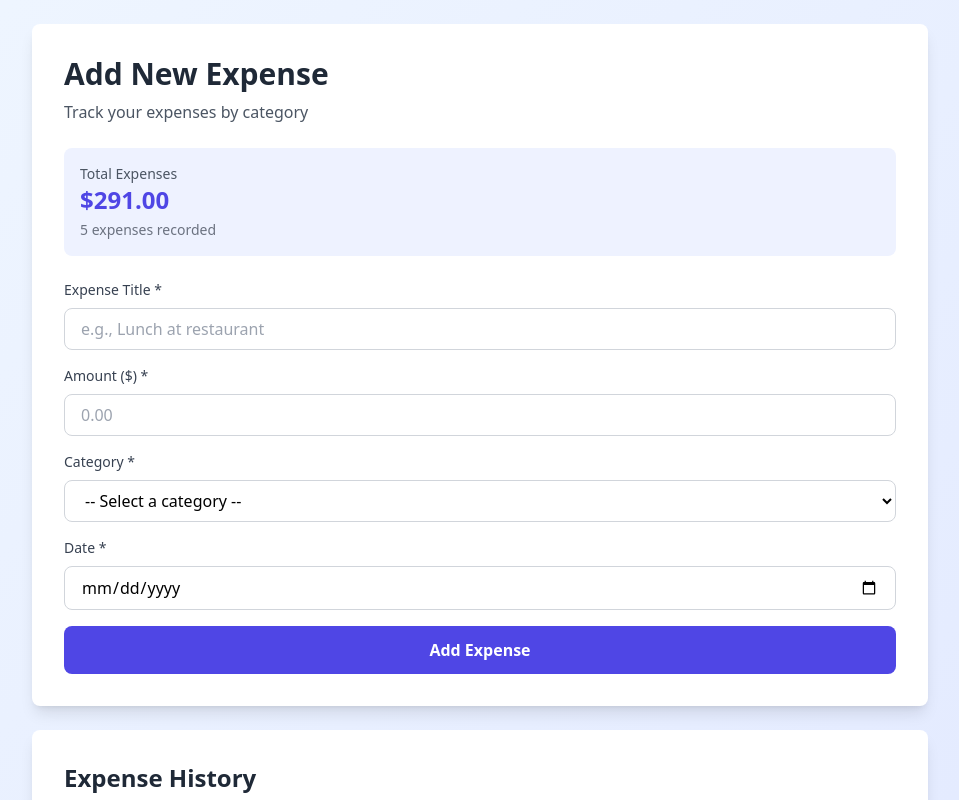
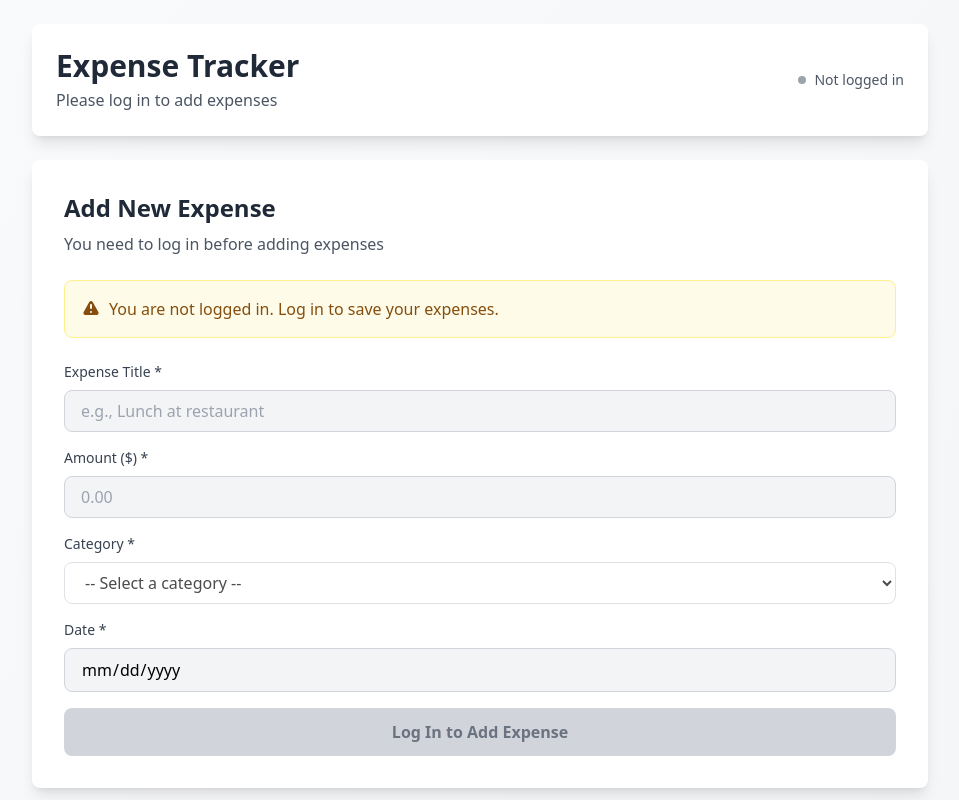
Before and after one commit to dhannan12/pilot-dev-test, a React (Vite) app: page / in a window 1280 px wide. Shown: the top 800 px of the page, without its empty margins (160-1119 px from the left). Built offline with nearby package versions, Linux system fonts and the light colour scheme.

Commit message:
feat: SCRUM-860 — UserAttemptsTo login authentication requirement

```diff
--- a/src/components/UserAttemptsTo.tsx
+++ b/src/components/UserAttemptsTo.tsx
@@ -1,9 +1,9 @@
 /**
- * UserAttemptsTo — Expense form with category validation
+ * UserAttemptsTo — Expense form with login authentication requirement
  *
- * Features: expense entry form, category selection validation, error messaging, real-time feedback, expense list display
+ * Features: unauthenticated access handling, login prompt, expense preview, authentication state simulation, guest mode restrictions
  *
- * Ticket: SCRUM-858 | Branch: proto/SCRUM-853
+ * Ticket: SCRUM-860 | Branch: proto/SCRUM-853
  */
 
 import { useState } from 'react'
@@ -27,99 +27,173 @@ const PREDEFINED_CATEGORIES = [
 ]
 
 const MOCK_EXPENSES: Expense[] = [
-  { id: '1', title: 'Grocery Shopping', amount: 85.50, category: 'Food', date: '2026-08-10' },
-  { id: '2', title: 'Gas Station', amount: 45.00, category: 'Transportation', date: '2026-08-09' },
-  { id: '3', title: 'Movie Tickets', amount: 28.00, category: 'Entertainment', date: '2026-08-08' },
-  { id: '4', title: 'Coffee Shop', amount: 12.50, category: 'Food', date: '2026-08-07' },
-  { id: '5', title: 'Electricity Bill', amount: 120.00, category: 'Utilities', date: '2026-08-06' },
+  { id: '1', title: 'Example: Grocery Shopping', amount: 85.50, category: 'Food', date: '2026-08-10' },
+  { id: '2', title: 'Example: Gas Station', amount: 45.00, category: 'Transportation', date: '2026-08-09' },
+  { id: '3', title: 'Example: Movie Tickets', amount: 28.00, category: 'Entertainment', date: '2026-08-08' },
+  { id: '4', title: 'Example: Coffee Shop', amount: 12.50, category: 'Food', date: '2026-08-07' },
+  { id: '5', title: 'Example: Electricity Bill', amount: 120.00, category: 'Utilities', date: '2026-08-06' },
 ]
 
 export default function UserAttemptsTo() {
-  const [expenses, setExpenses] = useState<Expense[]>(MOCK_EXPENSES)
+  // Simulate user authentication state (starts as not logged in)
+  const [isLoggedIn, setIsLoggedIn] = useState(false)
+  const [userName, setUserName] = useState('')
+  const [showLoginPrompt, setShowLoginPrompt] = useState(false)
+
+  const [expenses] = useState<Expense[]>(MOCK_EXPENSES)
   const [title, setTitle] = useState('')
   const [amount, setAmount] = useState('')
   const [category, setCategory] = useState('')
   const [date, setDate] = useState('')
-  const [error, setError] = useState('')
-  const [successMessage, setSuccessMessage] = useState('')
 
   const handleSubmit = (e: React.FormEvent) => {
     e.preventDefault()
 
-    // Clear previous messages
-    setError('')
-    setSuccessMessage('')
-
-    // Validate that title is provided
-    if (!title.trim()) {
-      setError('Please enter an expense title.')
+    // Check if user is logged in BEFORE attempting to add expense
+    if (!isLoggedIn) {
+      setShowLoginPrompt(true)
       return
     }
 
-    // Validate that amount is provided and valid
-    if (!amount || parseFloat(amount) <= 0) {
-      setError('Please enter a valid amount greater than 0.')
-      return
+    // If logged in, would normally add the expense (not implemented in this demo)
+    alert(`Expense "${title}" would be added for user: ${userName}`)
   }
 
-    // Validate that date is provided
-    if (!date) {
-      setError('Please select a date.')
-      return
+  const handleLogin = (e: React.FormEvent) => {
+    e.preventDefault()
+
+    if (userName.trim()) {
+      setIsLoggedIn(true)
+      setShowLoginPrompt(false)
+    }
   }
 
-    // CRITICAL VALIDATION: Category must be selected
-    if (!category) {
-      setError('Please select a category before adding the expense.')
-      return
-    }
-
-    // All validations passed - add the expense
-    const newExpense: Expense = {
-      id: Date.now().toString(),
-      title: title.trim(),
-      amount: parseFloat(amount),
-      category,
-      date,
-    }
-
-    setExpenses([newExpense, ...expenses])
-    setSuccessMessage(`Successfully added "${title}" to your expenses.`)
-
-    // Clear form
+  const handleLogout = () => {
+    setIsLoggedIn(false)
+    setUserName('')
     setTitle('')
     setAmount('')
     setCategory('')
     setDate('')
-
-    // Clear success message after 3 seconds
-    setTimeout(() => setSuccessMessage(''), 3000)
   }
 
   const totalExpenses = expenses.reduce((sum, exp) => sum + exp.amount, 0)
 
   return (
-    <section data-testid="user-attempts-to" className="min-h-screen bg-gradient-to-br from-blue-50 to-indigo-100 p-6">
+    <section data-testid="user-attempts-to" className="min-h-screen bg-gradient-to-br from-slate-50 to-gray-100 p-6">
       <div className="max-w-4xl mx-auto">
-        <div className="bg-white rounded-lg shadow-lg p-8 mb-6">
-          <h1 className="text-3xl font-bold text-gray-800 mb-2">Add New Expense</h1>
-          <p className="text-gray-600 mb-6">Track your expenses by category</p>
-
-          <div className="bg-indigo-50 p-4 rounded-lg mb-6">
-            <p className="text-sm text-gray-600">Total Expenses</p>
-            <p className="text-2xl font-bold text-indigo-600">${totalExpenses.toFixed(2)}</p>
-            <p className="text-sm text-gray-500 mt-1">{expenses.length} expense{expenses.length !== 1 ? 's' : ''} recorded</p>
+        {/* Header with Auth Status */}
+        <div className="bg-white rounded-lg shadow-lg p-6 mb-6">
+          <div className="flex items-center justify-between">
+            <div>
+              <h1 className="text-3xl font-bold text-gray-800">Expense Tracker</h1>
+              <p className="text-gray-600 mt-1">
+                {isLoggedIn
+                  ? `Welcome back, ${userName}!`
+                  : 'Please log in to add expenses'}
+              </p>
+            </div>
+            <div>
+              {isLoggedIn ? (
+                <div className="text-right">
+                  <div className="flex items-center gap-2 mb-2">
+                    <div className="w-2 h-2 bg-green-500 rounded-full"></div>
+                    <span className="text-sm text-gray-600">Logged in as</span>
+                  </div>
+                  <p className="font-semibold text-gray-800 mb-2">{userName}</p>
+                  <button
+                    onClick={handleLogout}
+                    data-testid="user-attempts-to-logout"
+                    className="text-sm text-red-600 hover:text-red-700 font-medium"
+                  >
+                    Log out
+                  </button>
+                </div>
+              ) : (
+                <div className="flex items-center gap-2">
+                  <div className="w-2 h-2 bg-gray-400 rounded-full"></div>
+                  <span className="text-sm text-gray-600">Not logged in</span>
+                </div>
+              )}
+            </div>
+          </div>
         </div>
 
-          {error && (
-            <div data-testid="user-attempts-to-error" className="p-4 bg-red-50 border border-red-200 rounded-lg mb-4">
-              <p className="text-red-700 font-medium">{error}</p>
+        {/* Login Prompt Modal */}
+        {showLoginPrompt && (
+          <div
+            data-testid="user-attempts-to-login-modal"
+            className="fixed inset-0 bg-black bg-opacity-50 flex items-center justify-center z-50 p-4"
+          >
+            <div className="bg-white rounded-lg shadow-2xl p-8 max-w-md w-full">
+              <div className="text-center mb-6">
+                <div className="w-16 h-16 bg-yellow-100 rounded-full flex items-center justify-center mx-auto mb-4">
+                  <svg className="w-8 h-8 text-yellow-600" fill="none" stroke="currentColor" viewBox="0 0 24 24">
+                    <path strokeLinecap="round" strokeLinejoin="round" strokeWidth={2} d="M12 9v2m0 4h.01m-6.938 4h13.856c1.54 0 2.502-1.667 1.732-3L13.732 4c-.77-1.333-2.694-1.333-3.464 0L3.34 16c-.77 1.333.192 3 1.732 3z" />
+                  </svg>
+                </div>
+                <h2 className="text-2xl font-bold text-gray-800 mb-2">Login Required</h2>
+                <p className="text-gray-600 mb-6">
+                  You must be logged in to add expenses. Please enter your name to continue.
+                </p>
+              </div>
+
+              <form onSubmit={handleLogin} className="space-y-4">
+                <div>
+                  <label htmlFor="username" className="block text-sm font-medium text-gray-700 mb-2">
+                    Your Name
+                  </label>
+                  <input
+                    id="username"
+                    type="text"
+                    data-testid="user-attempts-to-username"
+                    value={userName}
+                    onChange={(e) => setUserName(e.target.value)}
+                    placeholder="Enter your name"
+                    className="w-full px-4 py-2 border border-gray-300 rounded-lg focus:ring-2 focus:ring-blue-500 focus:border-transparent"
+                    autoFocus
+                  />
+                </div>
+
+                <div className="flex gap-3">
+                  <button
+                    type="button"
+                    onClick={() => setShowLoginPrompt(false)}
+                    data-testid="user-attempts-to-cancel"
+                    className="flex-1 px-4 py-2 border border-gray-300 text-gray-700 rounded-lg hover:bg-gray-50 font-medium transition-colors"
+                  >
+                    Cancel
+                  </button>
+                  <button
+                    type="submit"
+                    data-testid="user-attempts-to-login"
+                    className="flex-1 px-4 py-2 bg-blue-600 hover:bg-blue-700 text-white rounded-lg font-medium transition-colors"
+                  >
+                    Log In
+                  </button>
+                </div>
+              </form>
+            </div>
           </div>
         )}
 
-          {successMessage && (
-            <div data-testid="user-attempts-to-success" className="p-4 bg-green-50 border border-green-200 rounded-lg mb-4">
-              <p className="text-green-700 font-medium">{successMessage}</p>
+        {/* Expense Form */}
+        <div className="bg-white rounded-lg shadow-lg p-8 mb-6">
+          <h2 className="text-2xl font-bold text-gray-800 mb-2">Add New Expense</h2>
+          <p className="text-gray-600 mb-6">
+            {isLoggedIn
+              ? 'Fill in the details below to track your expense'
+              : 'You need to log in before adding expenses'}
+          </p>
+
+          {!isLoggedIn && (
+            <div data-testid="user-attempts-to-warning" className="p-4 bg-yellow-50 border border-yellow-200 rounded-lg mb-6">
+              <p className="text-yellow-800 font-medium flex items-center gap-2">
+                <svg className="w-5 h-5" fill="currentColor" viewBox="0 0 20 20">
+                  <path fillRule="evenodd" d="M8.257 3.099c.765-1.36 2.722-1.36 3.486 0l5.58 9.92c.75 1.334-.213 2.98-1.742 2.98H4.42c-1.53 0-2.493-1.646-1.743-2.98l5.58-9.92zM11 13a1 1 0 11-2 0 1 1 0 012 0zm-1-8a1 1 0 00-1 1v3a1 1 0 002 0V6a1 1 0 00-1-1z" clipRule="evenodd" />
+                </svg>
+                You are not logged in. Log in to save your expenses.
+              </p>
             </div>
           )}
 
@@ -135,7 +209,10 @@ export default function UserAttemptsTo() {
                 value={title}
                 onChange={(e) => setTitle(e.target.value)}
                 placeholder="e.g., Lunch at restaurant"
-                className="w-full px-4 py-2 border border-gray-300 rounded-lg focus:ring-2 focus:ring-indigo-500 focus:border-transparent"
+                disabled={!isLoggedIn}
+                className={`w-full px-4 py-2 border border-gray-300 rounded-lg focus:ring-2 focus:ring-blue-500 focus:border-transparent ${
+                  !isLoggedIn ? 'bg-gray-100 cursor-not-allowed' : ''
+                }`}
               />
             </div>
 
@@ -151,7 +228,10 @@ export default function UserAttemptsTo() {
                 value={amount}
                 onChange={(e) => setAmount(e.target.value)}
                 placeholder="0.00"
-                className="w-full px-4 py-2 border border-gray-300 rounded-lg focus:ring-2 focus:ring-indigo-500 focus:border-transparent"
+                disabled={!isLoggedIn}
+                className={`w-full px-4 py-2 border border-gray-300 rounded-lg focus:ring-2 focus:ring-blue-500 focus:border-transparent ${
+                  !isLoggedIn ? 'bg-gray-100 cursor-not-allowed' : ''
+                }`}
               />
             </div>
 
@@ -164,7 +244,10 @@ export default function UserAttemptsTo() {
                 data-testid="user-attempts-to-category"
                 value={category}
                 onChange={(e) => setCategory(e.target.value)}
-                className="w-full px-4 py-2 border border-gray-300 rounded-lg focus:ring-2 focus:ring-indigo-500 focus:border-transparent bg-white"
+                disabled={!isLoggedIn}
+                className={`w-full px-4 py-2 border border-gray-300 rounded-lg focus:ring-2 focus:ring-blue-500 focus:border-transparent bg-white ${
+                  !isLoggedIn ? 'bg-gray-100 cursor-not-allowed' : ''
+                }`}
               >
                 <option value="">-- Select a category --</option>
                 {PREDEFINED_CATEGORIES.map((cat) => (
@@ -185,45 +268,57 @@ export default function UserAttemptsTo() {
                 data-testid="user-attempts-to-date"
                 value={date}
                 onChange={(e) => setDate(e.target.value)}
-                className="w-full px-4 py-2 border border-gray-300 rounded-lg focus:ring-2 focus:ring-indigo-500 focus:border-transparent"
+                disabled={!isLoggedIn}
+                className={`w-full px-4 py-2 border border-gray-300 rounded-lg focus:ring-2 focus:ring-blue-500 focus:border-transparent ${
+                  !isLoggedIn ? 'bg-gray-100 cursor-not-allowed' : ''
+                }`}
               />
             </div>
 
             <button
               type="submit"
               data-testid="user-attempts-to-submit"
-              className="w-full bg-indigo-600 hover:bg-indigo-700 text-white font-semibold py-3 px-6 rounded-lg transition-colors duration-200"
+              className={`w-full font-semibold py-3 px-6 rounded-lg transition-colors duration-200 ${
+                isLoggedIn
+                  ? 'bg-blue-600 hover:bg-blue-700 text-white'
+                  : 'bg-gray-300 text-gray-500 cursor-not-allowed'
+              }`}
             >
-              Add Expense
+              {isLoggedIn ? 'Add Expense' : 'Log In to Add Expense'}
             </button>
           </form>
         </div>
 
+        {/* Example Expenses List */}
         <div className="bg-white rounded-lg shadow-lg p-8">
-          <h2 className="text-2xl font-bold text-gray-800 mb-4">Expense History</h2>
+          <h2 className="text-2xl font-bold text-gray-800 mb-2">Example Expenses</h2>
+          <p className="text-gray-600 mb-4">Preview of what expense tracking looks like</p>
+
+          <div className="bg-blue-50 p-4 rounded-lg mb-4">
+            <p className="text-sm text-gray-600">Total Example Expenses</p>
+            <p className="text-2xl font-bold text-blue-600">${totalExpenses.toFixed(2)}</p>
+            <p className="text-sm text-gray-500 mt-1">{expenses.length} example expense{expenses.length !== 1 ? 's' : ''}</p>
+          </div>
+
           <ul data-testid="user-attempts-to-list" className="space-y-3">
-            {expenses.length === 0 ? (
-              <li className="text-center text-gray-500 py-8">No expenses recorded yet</li>
-            ) : (
-              expenses.map((expense) => (
+            {expenses.map((expense) => (
               <li
                 key={expense.id}
                 data-testid="user-attempts-to-item"
-                  className="flex items-center justify-between p-4 bg-gray-50 rounded-lg border border-gray-200 hover:bg-gray-100 transition-colors duration-150"
+                className="flex items-center justify-between p-4 bg-gray-50 rounded-lg border border-gray-200"
               >
                 <div className="flex-1">
                   <h3 className="font-semibold text-gray-800">{expense.title}</h3>
                   <div className="flex gap-4 mt-1">
                     <span className="text-sm text-gray-600">{expense.date}</span>
-                      <span className="text-sm text-indigo-600 font-medium bg-indigo-50 px-2 py-0.5 rounded">
+                    <span className="text-sm text-blue-600 font-medium bg-blue-50 px-2 py-0.5 rounded">
                       {expense.category}
                     </span>
                   </div>
                 </div>
                 <p className="text-xl font-bold text-gray-800">${expense.amount.toFixed(2)}</p>
               </li>
-              ))
-            )}
+            ))}
           </ul>
         </div>
       </div>
```
Also changed, not shown: 1 other file (tests, documents, lock files or other folders). Lines whose indentation alone changed are shown as unchanged.
